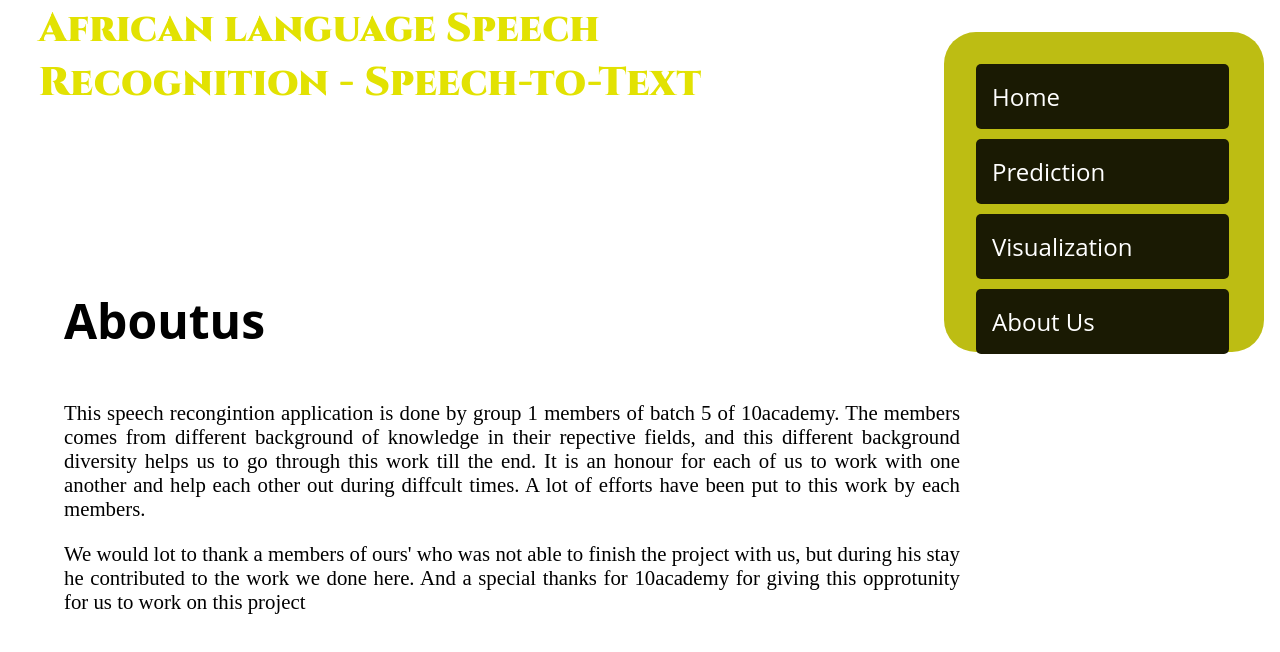
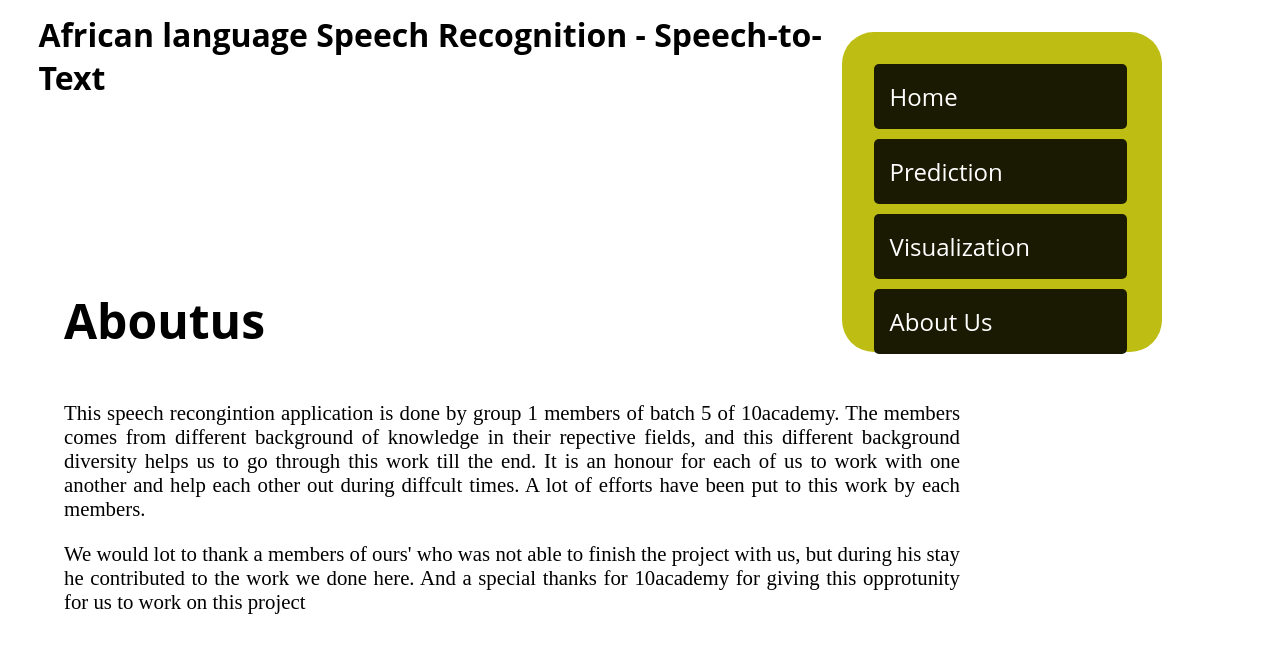
Before and after one commit to Speech-to-text-tenac/STT, a React (Create React App) app in the folder stt-web-app/: page /about-us in a window 1280 px wide. Shown: the top 652 px of the page. Built offline with nearby package versions, Linux system fonts and the light colour scheme; a web font is replaced by a local one.

Commit message:
naviagtion

```diff
--- a/stt-web-app/src/components/layout/MainNavigation.js
+++ b/stt-web-app/src/components/layout/MainNavigation.js
@@ -8,11 +8,9 @@ export const MainNavigation = () => {
       <div className={classes.nav_contain}>
         <header className={classes.header}>
           <div className={classes.logo}>
-            <h1>African language Speech Recognition - Speech-to-Text</h1>
+            <h4>African language Speech Recognition - Speech-to-Text</h4>
           </div>
-        </header>
-
-        <nav className={classes.container}>
+          <nav className={classes.container}>
           <ul>
             <li>
               <Link to="/">Home</Link>
@@ -28,6 +26,9 @@ export const MainNavigation = () => {
             </li>
           </ul>
         </nav>
+        </header>
+
+
       </div>
     </>
   );
```
